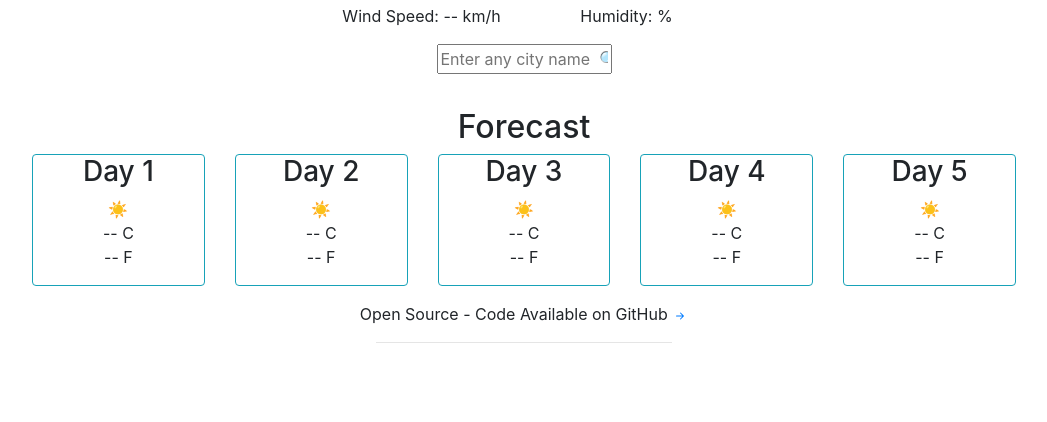
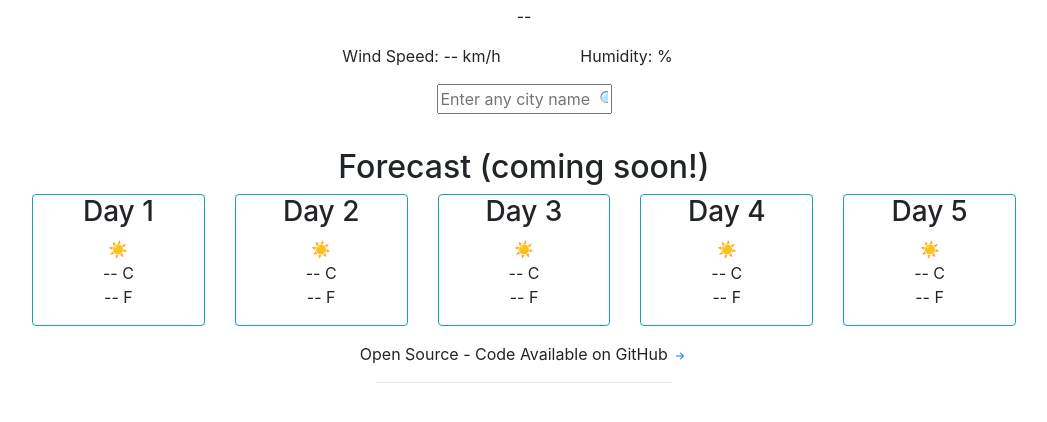
Before and after one commit to marik3n/Weather-App, a plain HTML site: page index.html in a window 1280 px wide. Shown: the part 326-748 px from the top of the page, without its empty margins (116-1163 px from the left). Drawn offline with nearby package versions, Linux system fonts and the light colour scheme.

Commit message:
Added Weather Description

```diff
--- a/index.html
+++ b/index.html
@@ -30,6 +30,7 @@
         </p>
       </div>
       </div>
+      <div class = "row justify-content-center mb-3"><span id = "description" class = "desc">--</span></div>
     <div class = "row justify-content-center">
         <div class = "col-6">Wind Speed: <span id ="wind"> --</span> km/h</div>
         <div class = "col-6">Humidity: <span id ="rain"> </span>%</div>
@@ -51,7 +52,7 @@
        <div class = "forecast">
          <br>
     <h2>
-      Forecast
+      Forecast (coming soon!)
     </h2>
        </div>
     </div>
--- a/script.js
+++ b/script.js
@@ -74,6 +74,8 @@ function showWeatherDetails(response) {
     );
   document.querySelector("#wind").innerHTML = response.data.wind.speed;
   document.querySelector("#rain").innerHTML = response.data.main.humidity;
+  document.querySelector("#description").innerHTML =
+    response.data.weather[0].description;
   console.log(response);
 }
 
--- a/style.css
+++ b/style.css
@@ -25,6 +25,10 @@ input {
   padding: 10px;
 }
 
+.desc {
+  text-transform: capitalize;
+}
+
 .tempColumn {
   max-width: 50%;
   margin-top: 50px;
```
